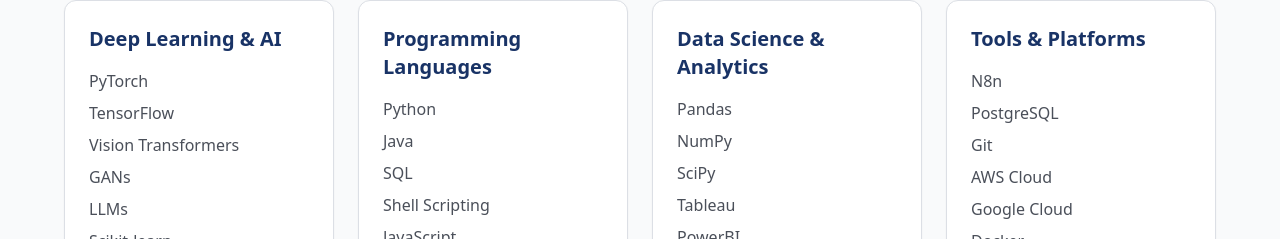
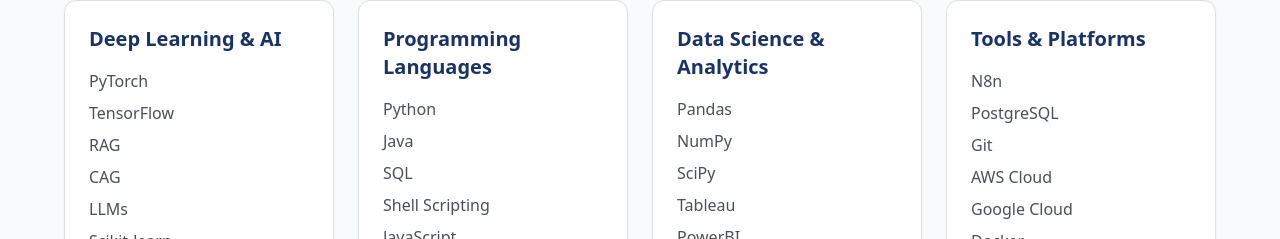
Before and after one commit to Saramagit/sarammahk.dev, a React (Vite) app: page / in a window 1280 px wide. Shown: the part 3835-4074 px from the top of the page. Built offline with nearby package versions, Linux system fonts and the light colour scheme; the HTML template or start-up script is replaced by a standard one.

Commit message:
Update DL & AI Skills
Update Deep Learning & AI skills: add RAG and CAG; remove Vision Transformers and GANs from the list in src/components/Skills.tsx.

```diff
--- a/src/components/Skills.tsx
+++ b/src/components/Skills.tsx
@@ -3,7 +3,7 @@ import { Card, CardContent } from "@/components/ui/card";
 const skillCategories = [
   {
     category: "Deep Learning & AI",
-    skills: ["PyTorch", "TensorFlow", "Vision Transformers", "GANs", "LLMs", "Scikit-learn"]
+    skills: ["PyTorch", "TensorFlow", "RAG", "CAG", "LLMs", "Scikit-learn"]
   },
   {
     category: "Programming Languages",
```
